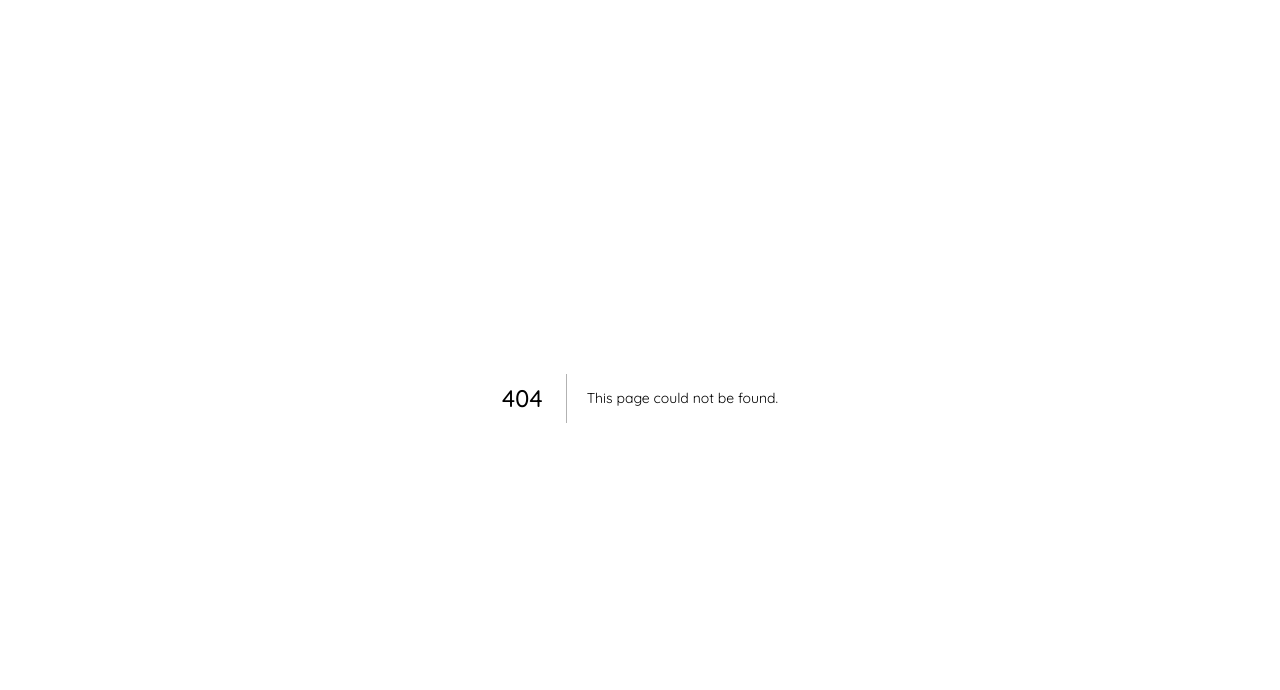
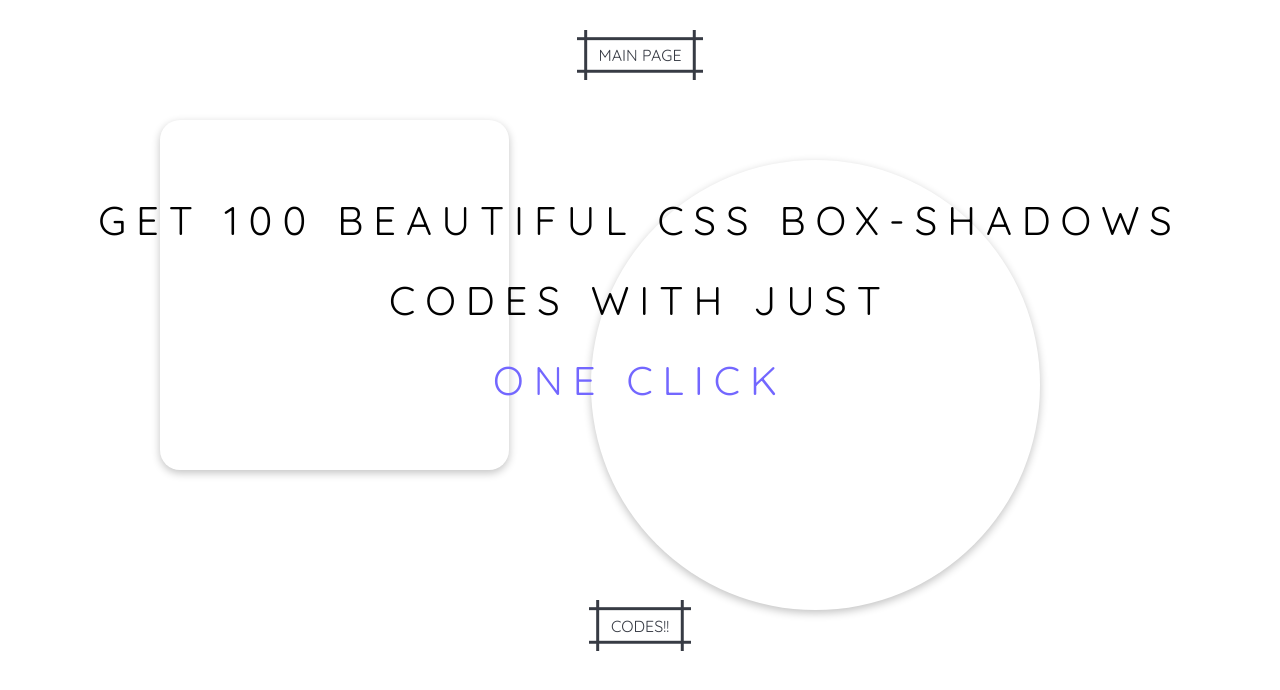
Before and after one commit to Zimmerman09/PROJECT-X, a Next.js app: page /boxshadow in a window 1280 px wide. Before the commit this address had no page. Shown: the top 690 px of the page. Built offline with nearby package versions, Linux system fonts and the light colour scheme; a web font is replaced by a local one.

Commit message:
till box shadow page

```diff
--- /dev/null
+++ b/app/boxshadow/page.js
@@ -0,0 +1,159 @@
+"use client"
+
+
+import React from 'react'
+import styles from './page.module.css'
+import Navbar from '../components/navbar'
+import {motion} from 'framer-motion'
+import Link from 'next/link'
+
+
+
+const page = () => {
+  return (
+    <>
+      <div className={styles.container1}>
+        <motion.div className={styles.circle1}
+
+        animate={{
+            x:0,
+            opacity:1,
+            scale:1
+        }}
+        initial={{
+            x:"50vb",
+            opacity:0,
+            scale:0
+
+        }}
+        transition={{
+            type:"spring",
+            stiffness:100
+
+        }}
+
+
+
+        >
+
+        </motion.div>
+        <motion.div className={styles.circle2}
+
+        animate={{
+            y:0,
+            opacity:1,
+            scale:1
+        }}
+        initial={{
+            y:"100px",
+            opacity:0.1,
+            scale:0.5
+        }}
+        transition={{
+            type:"spring",
+
+        }}
+
+
+        >
+
+        </motion.div>
+      <motion.div className={styles.btn}
+       animate={{
+        y:0,
+        opacity:1
+    }}
+    initial={{
+        y:"-30px",
+        opacity:0
+    }}
+    transition={{
+        type:"spring",
+        delay:2
+
+    }}
+
+
+      >
+                  <Link href="../../">
+        <button className={styles.btn1}>MAIN PAGE</button>
+</Link>
+      </motion.div>
+        <div className={styles.heading}>
+            <motion.div
+
+            animate={{
+                y:0,
+                opacity:1
+            }}
+            initial={{
+                y:"60px",
+                opacity:0
+            }}
+            transition={{
+                type:"spring",
+
+            }}
+            >
+            GET 100 BEAUTIFUL CSS BOX-SHADOWS
+            </motion.div>
+            <motion.div
+             animate={{
+                y:0,
+                opacity:1
+            }}
+            initial={{
+                y:"60px",
+                opacity:0
+            }}
+            transition={{
+                type:"spring",
+                delay:1
+
+            }}>
+            CODES WITH JUST
+            </motion.div>
+            <motion.div className={styles.txt1}
+             animate={{
+                y:0,
+                opacity:1
+            }}
+            initial={{
+                y:"60px",
+                opacity:0
+            }}
+            transition={{
+                type:"spring",
+                delay:1.2
+
+            }}>
+            ONE CLICK
+            </motion.div>
+        </div>
+        <motion.div className={styles.btncon}
+
+        animate={{
+            y:0,
+            opacity:1
+        }}
+        initial={{
+            y:"30px",
+            opacity:0
+        }}
+        transition={{
+            type:"spring",
+            delay:2.1
+
+        }}
+
+
+
+        >
+            <button className={styles.btn1}>CODES!!</button>
+        </motion.div>
+      </div>
+    </>
+  )
+}
+
+export default page
--- /dev/null
+++ b/app/boxshadow/page.module.css
@@ -0,0 +1,121 @@
+.container1{
+    width: 100%;
+    height: 100vh;
+
+}
+.btn{
+    display: flex;
+    justify-content: center;
+    margin-top: 30px;
+    letter-spacing: 5px;
+}
+
+.btn1 {
+  --b: 3px;
+  --s: .45em;
+  --color: #373B44;
+  padding: calc(.5em + var(--s)) calc(.9em + var(--s));
+  color: var(--color);
+  --_p: var(--s);
+  background:
+    conic-gradient(from 90deg at var(--b) var(--b),#0000 90deg,var(--color) 0)
+    var(--_p) var(--_p)/calc(100% - var(--b) - 2*var(--_p)) calc(100% - var(--b) - 2*var(--_p));
+  transition: .3s linear, color 0s, background-color 0s;
+  outline: var(--b) solid #0000;
+  outline-offset: .6em;
+  font-size: 16px;
+  border: 0;
+  cursor: pointer;
+  user-select: none;
+  -webkit-user-select: none;
+  touch-action: manipulation;
+}
+
+
+.btn1:hover,
+.btn1:focus-visible{
+  --_p: 0px;
+  outline-color: var(--color);
+  outline-offset: .05em;
+  letter-spacing: 4px;
+}
+
+.btn1:active {
+  background: var(--color);
+  color: #fff;
+}
+.container1 .heading{
+
+    display: flex;
+    justify-content: center;
+    flex-direction: column;
+    z-index: 1;
+    justify-content: center;
+    margin-top: 100px;
+    font-size: 40px;
+    text-align: center;
+    letter-spacing: 10px;
+    line-height: 80px;
+}
+.btn2{
+  font-size: 16px;
+  font-weight: 200;
+  letter-spacing: 1px;
+  padding: 10px 25px;
+  outline: 0;
+  border: 1px solid black;
+  cursor: pointer;
+  position: relative;
+  background-color: rgba(0, 0, 0, 0);
+  user-select: none;
+  -webkit-user-select: none;
+  touch-action: manipulation;
+}
+
+.btn2:after {
+  content: "";
+  background-color: #ffe54c;
+  width: 100%;
+  z-index: -1;
+  position: absolute;
+  height: 100%;
+  top: 7px;
+  left: 7px;
+  transition: 0.2s;
+}
+
+.btn2:hover:after {
+  top: 0px;
+  left: 0px;
+}
+.btncon{
+    display: flex;
+    justify-content: center;
+    margin-top: 180px;
+    letter-spacing: 5px;
+}
+.circle1{
+    width: 349px;
+    height: 350px;
+    position: absolute;
+    background: rgb(255, 255, 255);
+    top: 15vh;
+    z-index: -1;
+    left: 20vb;
+    box-shadow: rgba(0, 0, 0, 0.24) 0px 3px 8px;
+    border-radius: 20px;
+}
+.circle2{
+    width: 449px;
+    height: 450px;
+    position: absolute;
+    background: rgb(255, 255, 255);
+    top: 20vh;
+    z-index: -1;
+    right: 30vb;
+    box-shadow: rgba(0, 0, 0, 0.24) 0px 3px 8px;
+    border-radius: 400px;
+}
+.txt1{
+    color: #7367ff;
+}
--- a/app/components/navbar.js
+++ b/app/components/navbar.js
@@ -1,6 +1,7 @@
 import React from "react";
 import styles from "./navbar.module.css";
 import { motion } from "framer-motion";
+import Link from "next/link";
 
 const Navbar = () => {
   return (
@@ -8,7 +9,9 @@ const Navbar = () => {
       <div className={styles.container}>
         <nav>
           <ul>
+          <Link href="../../boxshadow">
             <li>BOX SHADOW</li>
+            </Link>
             <li>BUTTON DESIGN</li>
             <li>HOVER EFFECTS</li>
             <li>HTML ICONS</li>
```
